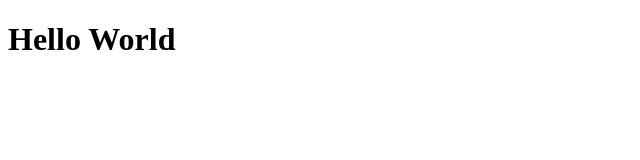
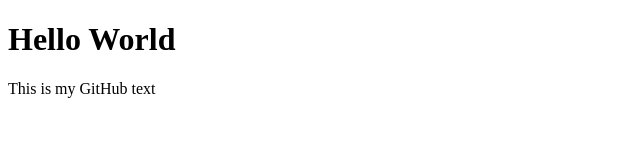
Before and after one commit to emilabbasov/demo-repo, a plain HTML site: page index.html in a window 1280 px wide. Shown: the whole page, without its empty margins (0-640 px from the left). Drawn offline with Linux system fonts and the light colour scheme.

Commit message:
Updated index.html
I just writed new line to index.html

```diff
--- a/index.html
+++ b/index.html
@@ -8,5 +8,6 @@
 </head>
 <body>
     <h1>Hello World</h1>
+    <p>This is my GitHub text</p>
 </body>
 </html>
```
